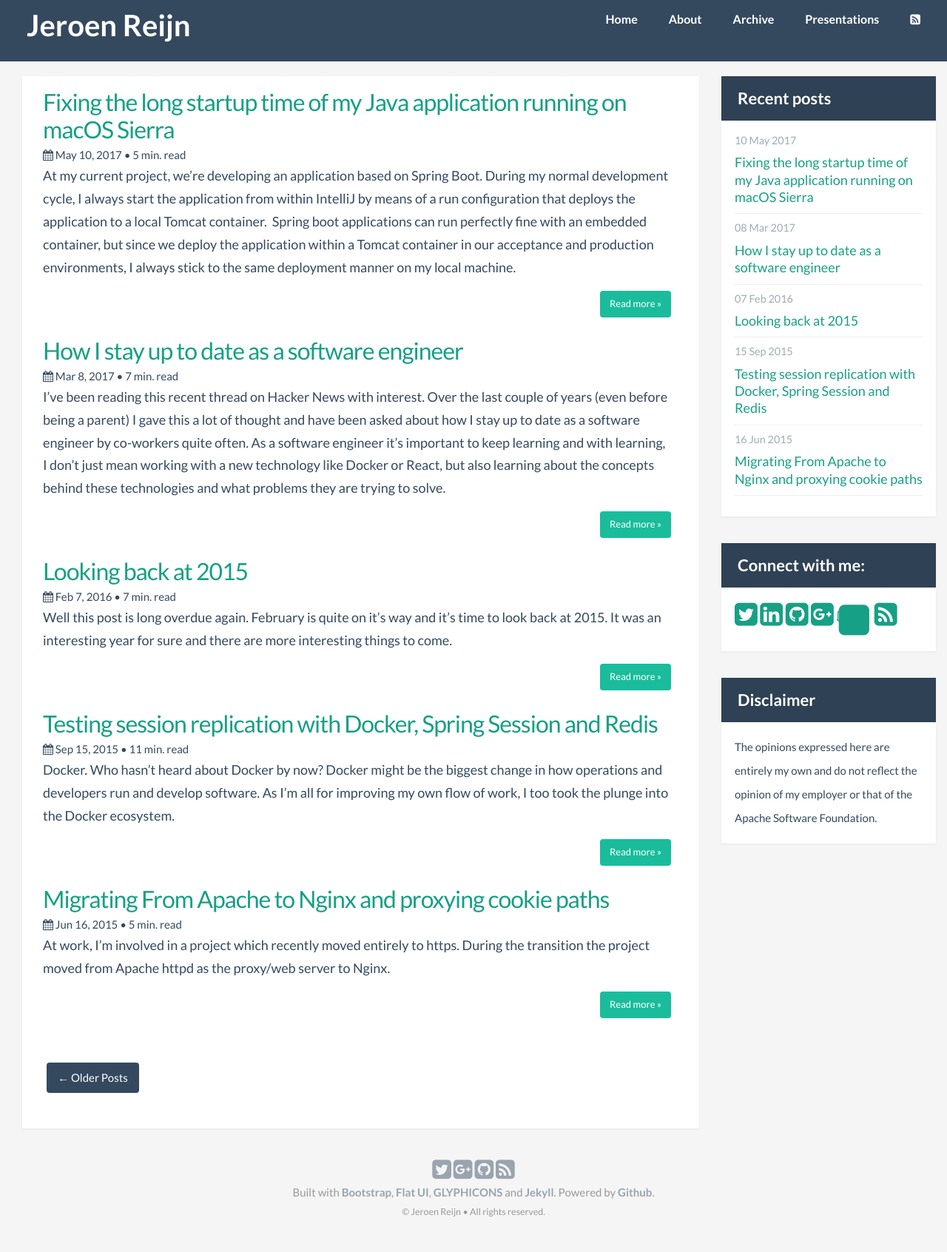
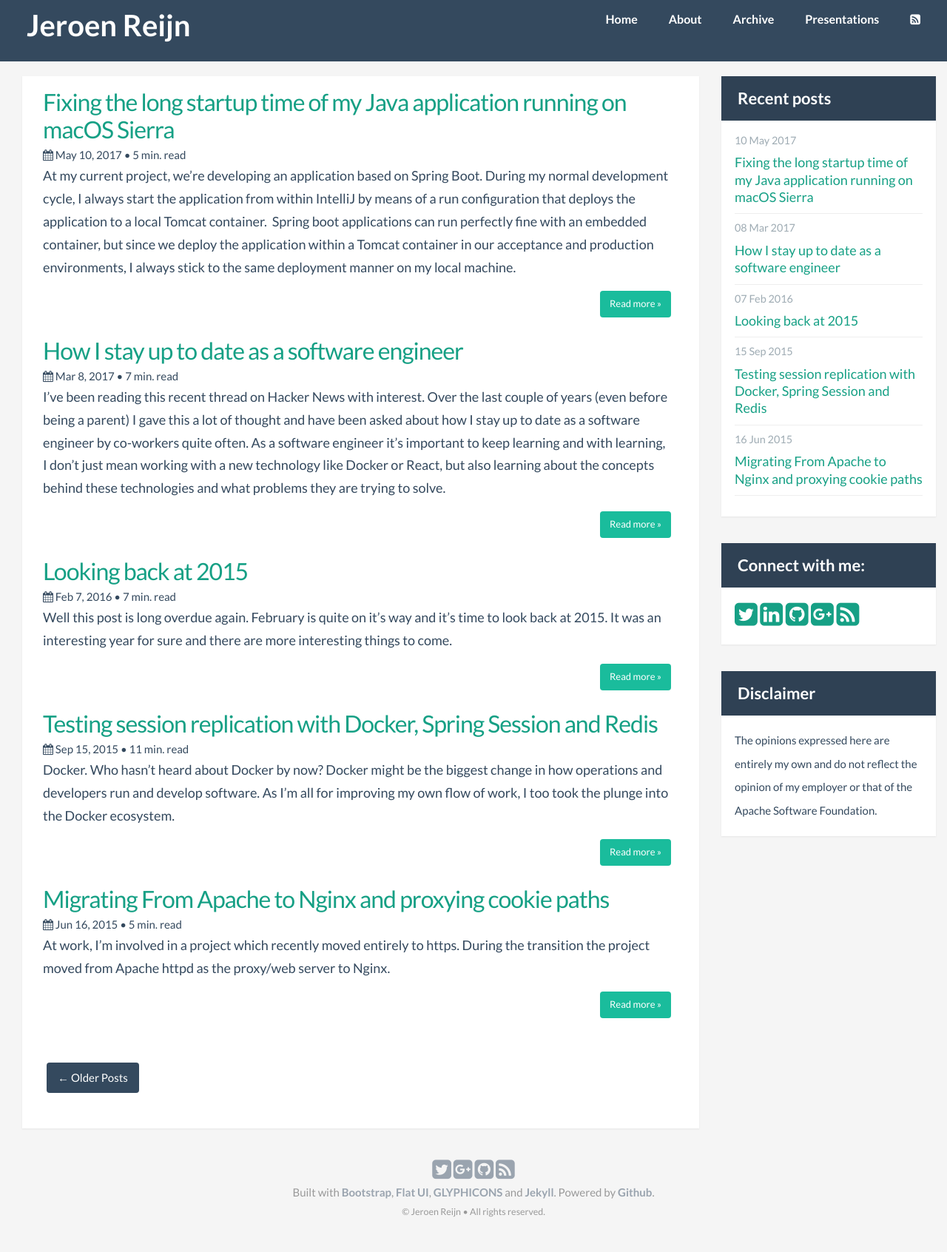
Before and after one commit to jreijn/jreijn.github.com, a Jekyll site: the page built from index.html, in a window 1280 px wide. Shown: the whole page at 74% size. Built offline with Jekyll 4.4.1, drawn with Linux system fonts in a browser that asks for light colours; the list of posts is cut into pages by our own code; comment, search, counter and statistics services are not loaded.

Commit message:
update font awesome

```diff
--- a/_includes/sidebar.html
+++ b/_includes/sidebar.html
@@ -22,7 +22,6 @@
               <a href="https://www.linkedin.com/in/jeroenreijn/" title="Jeroen Reijn on LinkedIn" target="_blank" onclick="javascript:pageTracker._trackPageview('linkedin');"><i class="fa fa-linkedin-square fa-2x"></i></a>
               <a href="https://github.com/jreijn" title="Jeroen Reijn on Github" target="_blank" onclick="javascript:pageTracker._trackPageview('github');"><i class="fa fa-github-square fa-2x"></i></a>
             	<a href="https://plus.google.com/+JeroenReijn" title="Jeroen Reijn on Google+" target="_blank" onclick="javascript:pageTracker._trackPageview('googleplus');"><i class="fa fa-google-plus-square fa-2x"></i></a>
-              <a href="https://www.slideshare.net/jreijn" title="Jeroen Reijn on Slideshare" target="_blank" onclick="javascript:pageTracker._trackPageview('slideshare');" class="fa-stack fa-lg"><i class="fa fa-square fa-stack-2x"></i><i class="fa fa-slideshare fa-1x"></i></a>
               <a href="https://feeds.feedburner.com/JeroenReijn" title="Atom/RSS feed" onclick="javascript:pageTracker._trackPageview('feedburner');"><i class="fa fa-rss-square fa-2x"></i></a>
             </div>
           </div>
```
